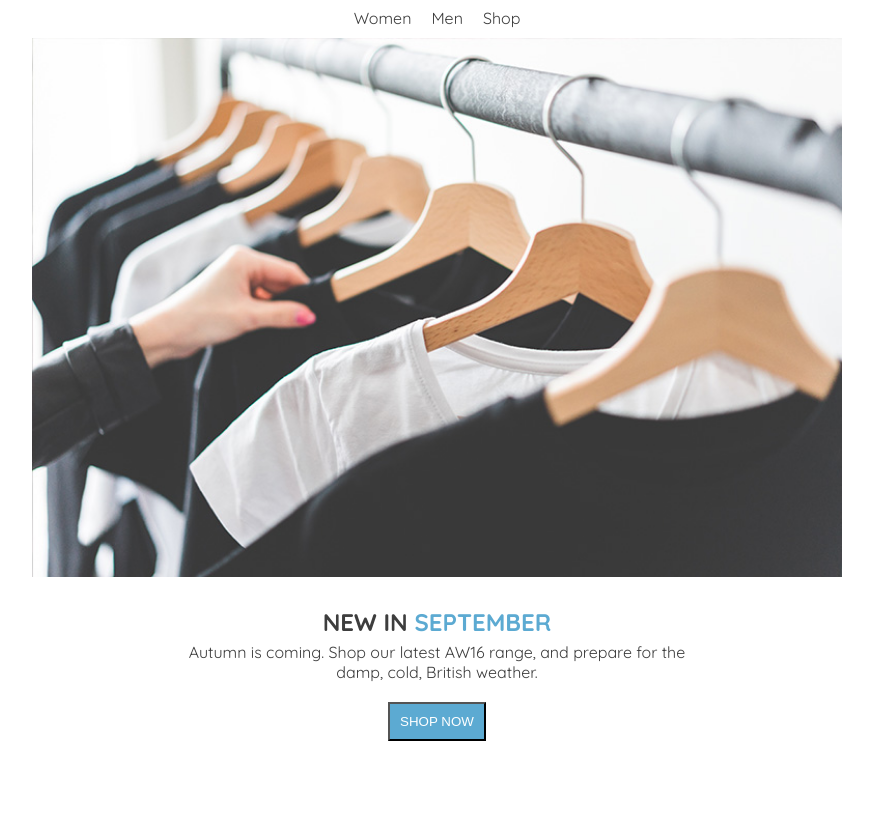
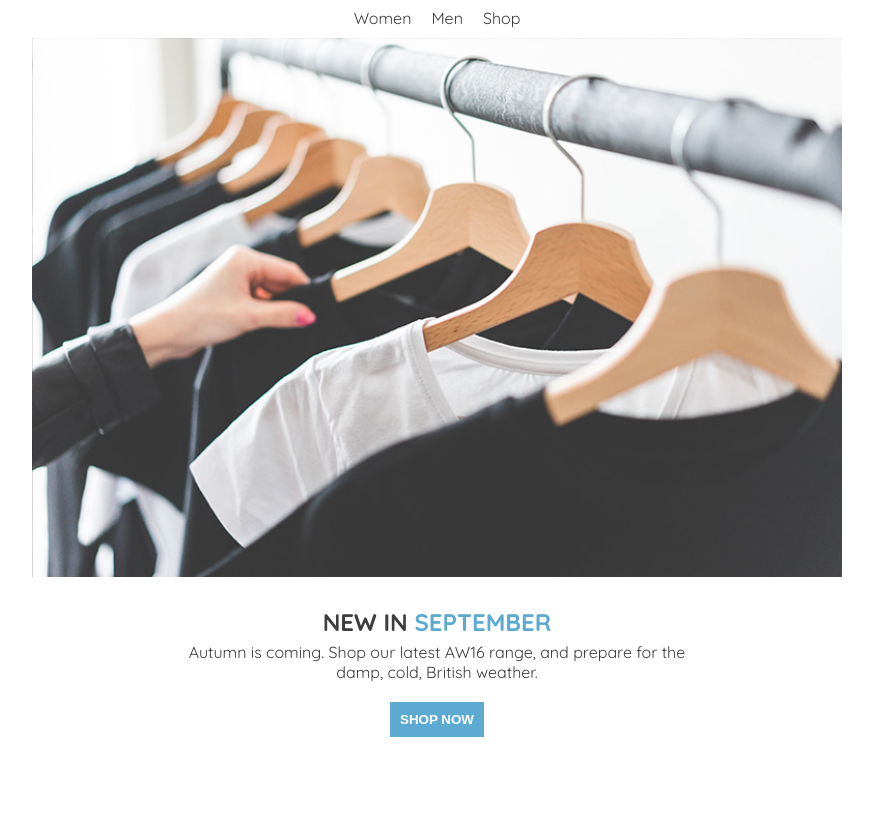
Before and after one commit to AileenChua/email, a plain HTML site: page index.html in a window 1280 px wide. Shown: the part 112-952 px from the top of the page, without its empty margins (203-1076 px from the left). Drawn offline with Linux system fonts and the light colour scheme.

Commit message:
Update main.css

```diff
--- a/main.css
+++ b/main.css
@@ -93,6 +93,8 @@ button{
   background:#5caad2;
   color: white;
   transition: 0.2s;
+  font-weight: 700;
+  border: none;
   }
 div.options{
   text-align: center;
```
